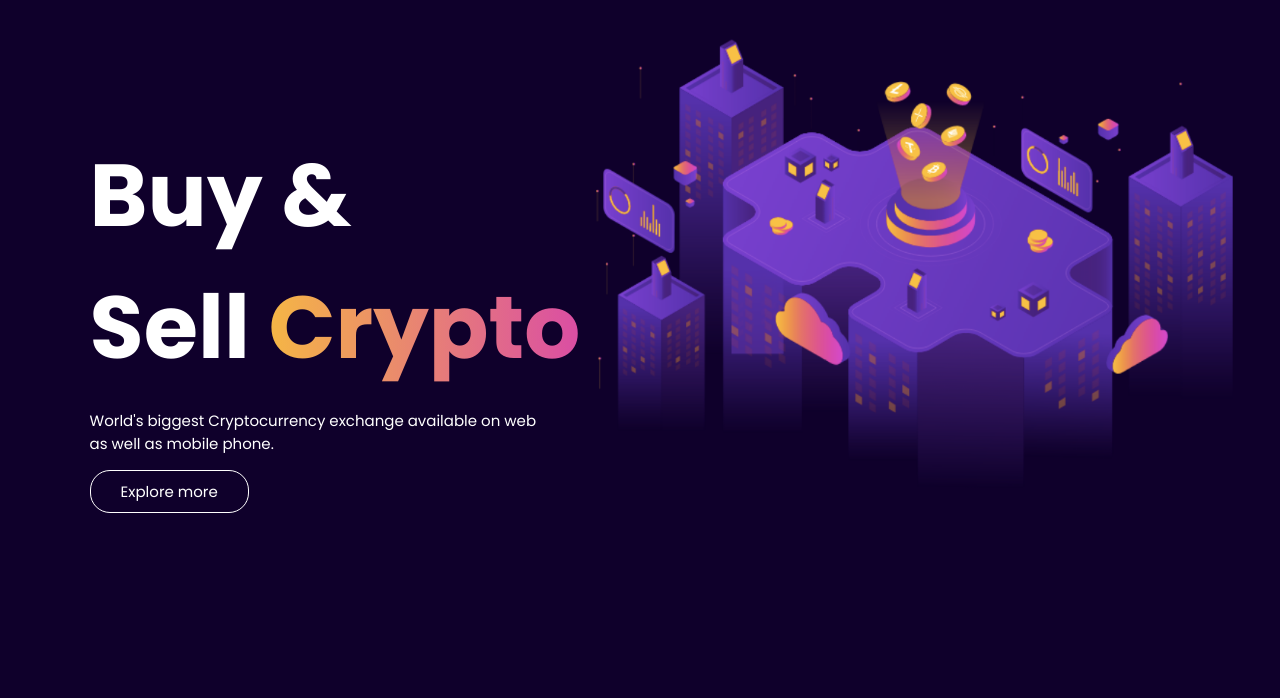
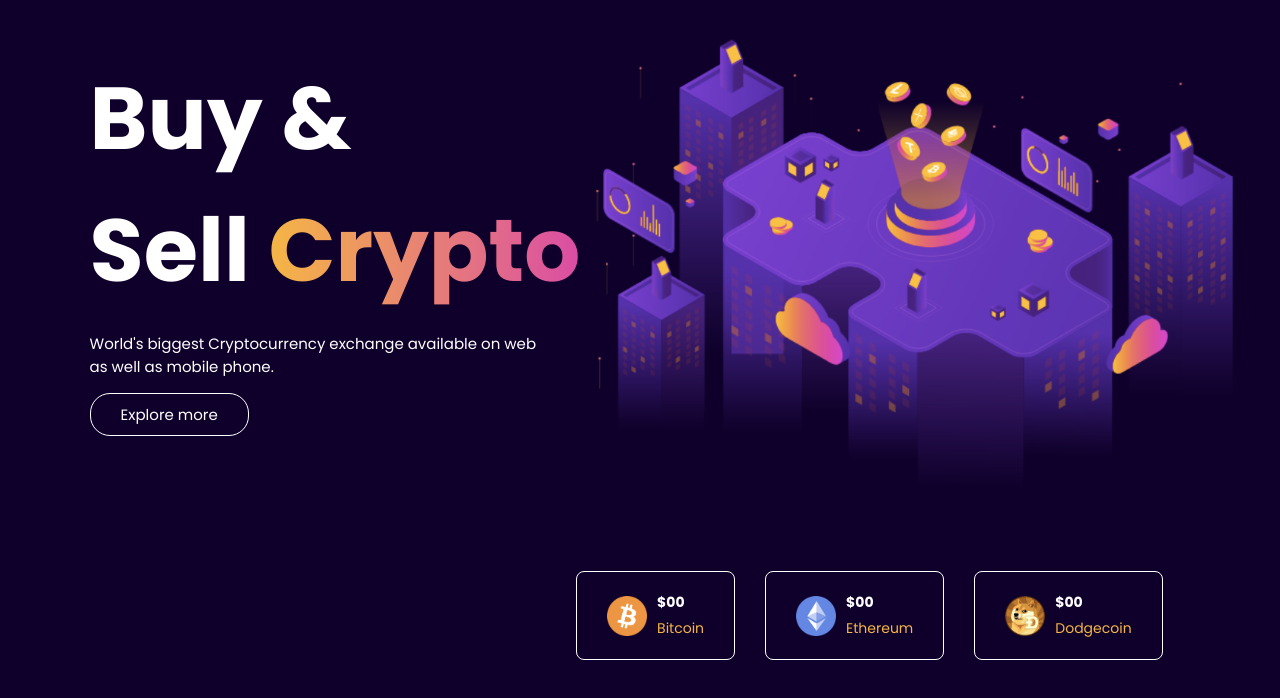
Before and after one commit to Marenco81/cryptocurrency-website, a plain HTML site: page index.html in a window 1280 px wide. Shown: the part 90-788 px from the top of the page. Drawn offline with Linux system fonts and the light colour scheme.

Commit message:
Coin List styles

```diff
--- a/index.html
+++ b/index.html
@@ -24,6 +24,33 @@
             <p>World's biggest Cryptocurrency exchange available on web <br>as well as mobile phone.</p>
             <a href="#" class="btn">Explore more</a>
         </div>
+
+        <div class="coin-list">
+            <div class="coin">
+                <img src="/assets/bitcoin.png" alt="bitcoin image">
+                <div>
+                    <h3>$00</h3>
+                    <p>Bitcoin</p>
+                </div>
+            </div>
+
+            <div class="coin">
+                <img src="/assets/ethereum.png" alt="bitcoin image">
+                <div>
+                    <h3>$00</h3>
+                    <p>Ethereum</p>
+                </div>
+            </div>
+
+            <div class="coin">
+                <img src="/assets/dogecoin.png" alt="bitcoin image">
+                <div>
+                    <h3>$00</h3>
+                    <p>Dodgecoin</p>
+                </div>
+            </div>
+        </div>
+
     </div>
 
     <script src="/index.js"></script>
--- a/styles.css
+++ b/styles.css
@@ -36,7 +36,15 @@
                     color: #fff;
                     font-size: 1.5rem;
                 }
+                & a:hover{
+                    background: linear-gradient(to right, #f5b645 , #da4da4);
+                    background-clip: text;
+                    color: transparent;
+                }
             }
+            & li:hover{
+                    transform: scale(1.1);
+                }
         }
         .btn{
             color: #fff;
@@ -53,7 +61,7 @@
             }
     }
     & .content{
-        margin-top: 12%;
+        margin-top: 5%;
         & h1{
             font-size: 8.8rem;
             margin-bottom: 15px;
@@ -75,6 +83,7 @@
             border: 1px solid #fff;
             padding: 10px 30px;
             border-radius: 20px;
+            margin-bottom: 5%;
 
         }
         & .btn:hover{
@@ -83,4 +92,33 @@
             }
 
     }
+    & .coin-list{
+        position: absolute;
+        right: 8%;
+        bottom: 50px;
+        display: flex ;
+        align-items: center;
+        & .coin{
+            display: flex;
+            align-items: center;
+            font-size: 1.4rem;
+            margin: 0 15px;
+            color: #f5b645;
+            border: 1px solid #fff;
+            padding: 20px 30px;
+            border-radius: 8px;
+            & img{
+                width: 40px;
+                margin-right: 10px;
+            }
+            & h3{
+                color: #fff;
+                font-size: 1.4rem;
+                margin-bottom: 5px;
+            }
+            & p{
+                font-size: 1.4rem;
+            }
+        }
+    }
 }
```
